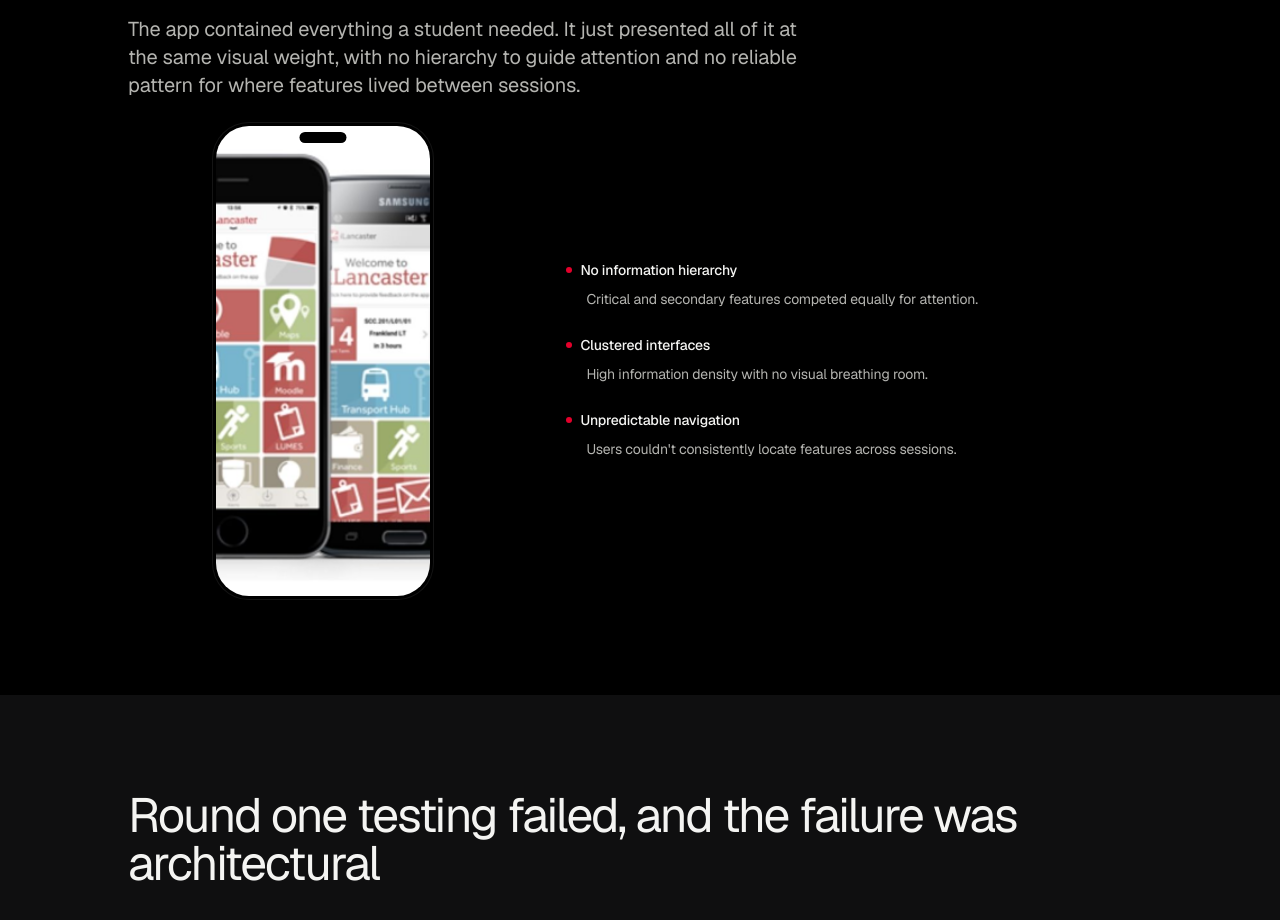
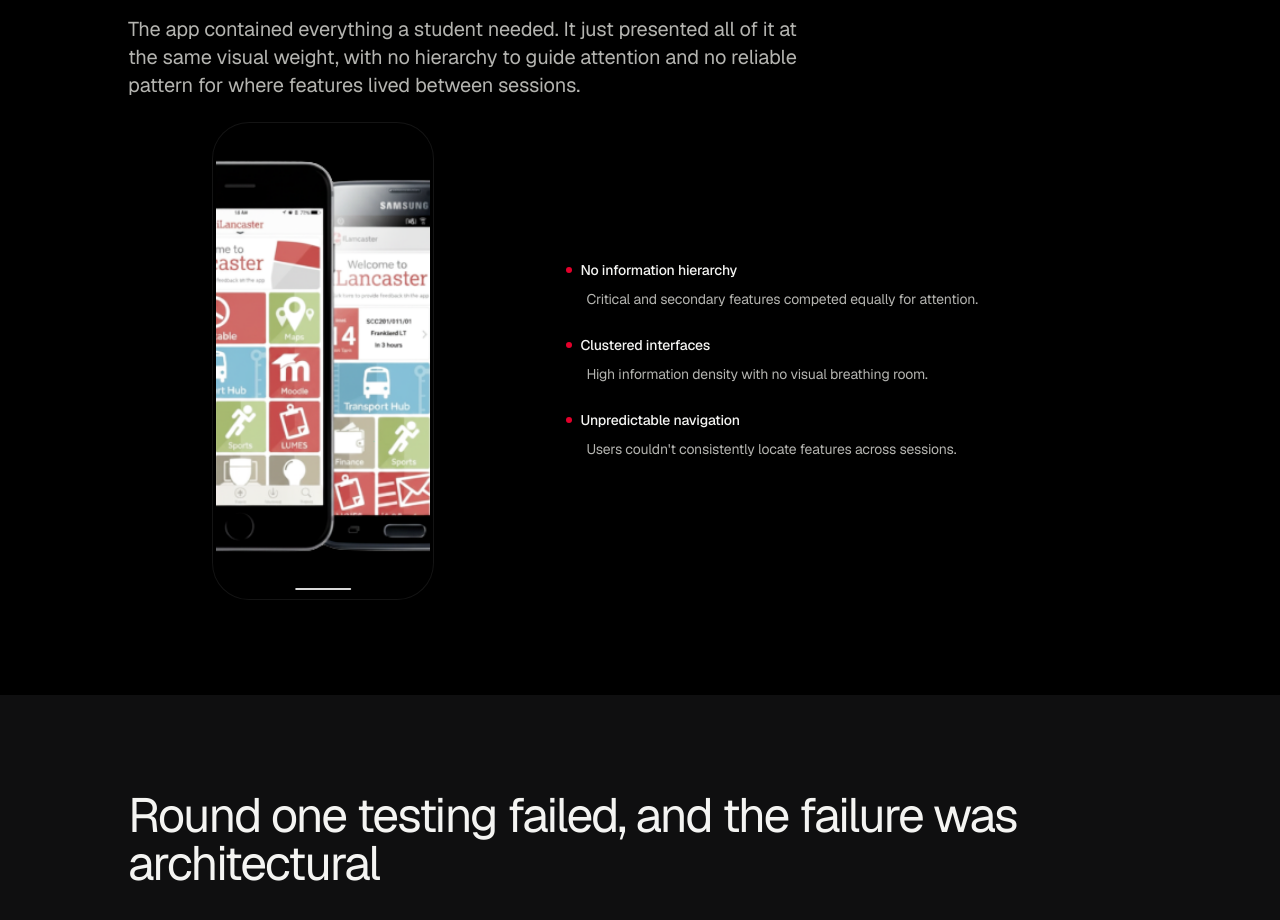
Before and after one commit to nandiniipillai/Portfolio, a Next.js app: page /work/ilancaster in a window 1280 px wide. Shown: the part 1220-2140 px from the top of the page. Built offline with nearby package versions, Linux system fonts and the light colour scheme.

Commit message:
iLancaster: updated before image

```diff
--- a/app/work/ilancaster/page.jsx
+++ b/app/work/ilancaster/page.jsx
@@ -88,7 +88,7 @@ export default function ILancasterPage() {
           <div className="grid grid-cols-1 md:grid-cols-[1fr_1.5fr] gap-8 md:gap-12 items-center mt-8">
             <ScrollReveal>
               <div className="mx-auto w-full max-w-[220px]">
-                <PhoneFrame src="/assets/ilancaster/before-home-new.png" alt="The original iLancaster home screen" />
+                <PhoneFrame src="/assets/ilancaster/before-home-v3.png" alt="The original iLancaster home screen" />
               </div>
             </ScrollReveal>
             <div className="space-y-6">
```
Also changed, not shown: public/assets/ilancaster/before-home-v3.png (added).
